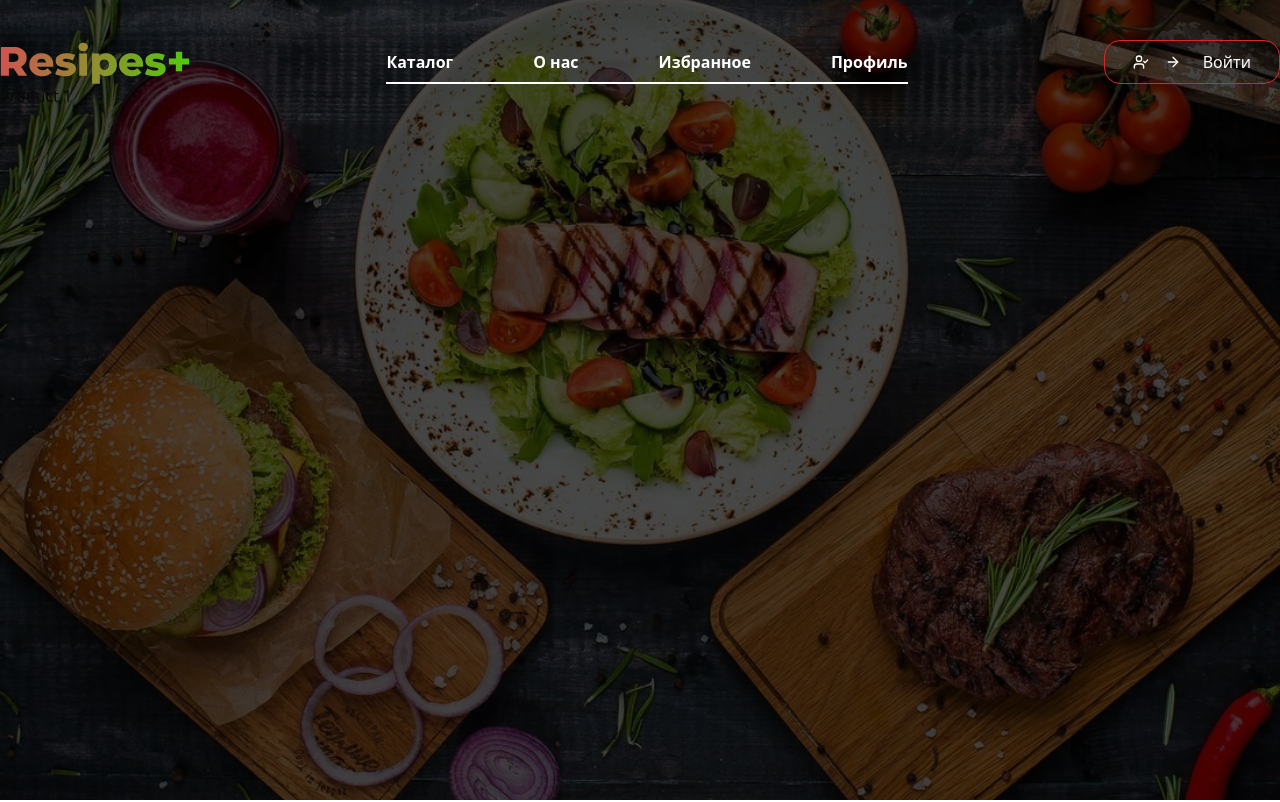
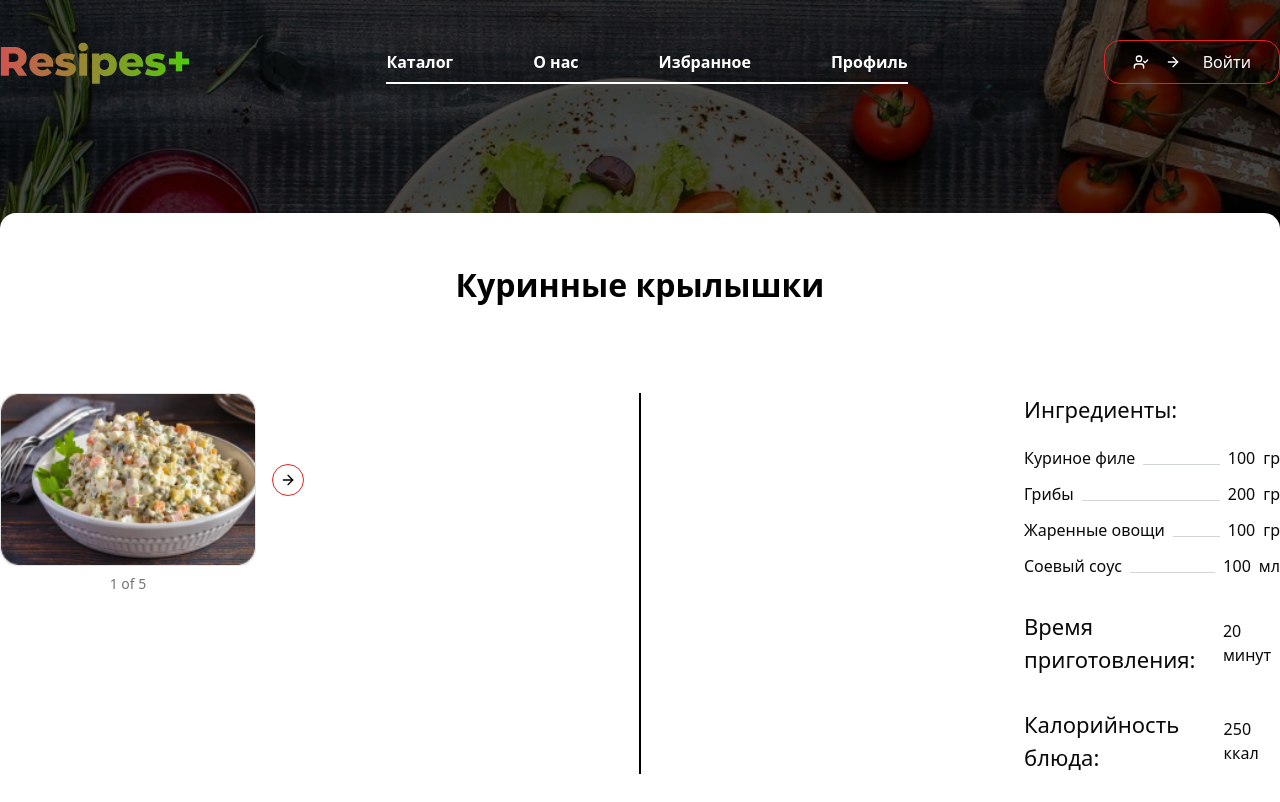
Before and after one commit to Flexerr22/Recipes, a Next.js app in the folder recipes/: page /product/1 in a window 1280 px wide. Shown: the top 802 px of the page. Built offline with nearby package versions, Linux system fonts and the light colour scheme.

Commit message:
Complited the page product_id and add some styles for searchInput

```diff
--- a/recipes/app/product/[id]/page.tsx
+++ b/recipes/app/product/[id]/page.tsx
@@ -1,3 +1,48 @@
-export default function ProductPage ({params: {id}}: {params: {id: string}}){
-    return <p>Product {id}</p>
+import { Container } from "@/components/shared/container";
+import { ProductCardId } from "@/components/shared/product-card-id";
+export default function ProductPage (){
+    return (
+        <div className="rounded-2xl py-12 h-[100vh] bg-white mt-[129px]">
+            <Container>
+                <ProductCardId
+                    name={"Куринные крылышки"}
+                    ingrediens={[
+                        {
+                            name: 'Куриное филе',
+                            value: 100,
+                            measure: 'гр'
+                        },
+                        {
+                            name: 'Грибы',
+                            value: 200,
+                            measure: 'гр'
+                        },
+                        {
+                            name: 'Жаренные овощи',
+                            value: 100,
+                            measure: 'гр'
+                        },
+                        {
+                            name: 'Соевый соус',
+                            value: 100,
+                            measure: 'мл'
+                        },
+                    ]}
+                    time={20}
+                    weight={250}
+                    steps={[
+                        {
+                            id: 1,
+                            image: '/olivie.png',
+                            description: 'Шоколад разломать на кусочки и вместе со сливочным маслом растопить на водяной бане, не переставая все время помешивать лопаткой или деревянной ложкой. Получившийся густой шоколадный соус снять с водяной бани и оставить остывать.'
+                        },
+                        {
+                            id: 2,
+                            image: '/olivie.png',
+                            description: 'Тем временем смешать яйца со ста граммами коричневого сахара: яйца разбить в отдельную миску и взбить, постепенно добавляя сахар. Взбивать можно при помощи миксера или вручную — как больше нравится, — но не меньше двух с половиной-трех минут.'
+                        }
+                    ]}            />
+            </Container>
+        </div>
+    )
 }
--- /dev/null
+++ b/recipes/components/shared/carouselforproduct.tsx
@@ -0,0 +1,67 @@
+import * as React from "react"
+
+import { Card, CardContent } from "@/components/ui/card"
+import {
+  Carousel,
+  CarouselContent,
+  CarouselItem,
+  CarouselNext,
+  CarouselPrevious,
+  type CarouselApi,
+} from "@/components/ui/carousel"
+
+import Image from 'next/image'
+
+
+export function CarouselDApiDemo() {
+  const [api, setApi] = React.useState<CarouselApi>()
+  const [current, setCurrent] = React.useState(0)
+  const [count, setCount] = React.useState(0)
+
+  React.useEffect(() => {
+    if (!api) {
+      return
+    }
+
+    setCount(api.scrollSnapList().length)
+    setCurrent(api.selectedScrollSnap() + 1)
+
+    api.on("select", () => {
+      setCurrent(api.selectedScrollSnap() + 1)
+    })
+  }, [api])
+
+  return (
+    <div>
+      <div className="flex flex-col items-center">
+        {/* Карусель */}
+        <Carousel setApi={setApi} className="flex rounded-2xl items-center w-[20vw]">
+          <CarouselContent>
+            {Array.from({ length: 5 }).map((_, index) => (
+              <CarouselItem key={index}>
+                <Card>
+                  <CardContent className="p-0">
+                    <Image
+                      src="/olivie.png"
+                      alt={"Название картинки"}
+                      width={400}
+                      height={200}
+                      className="object-cover h-full rounded-2xl"
+                    />
+                  </CardContent>
+                </Card>
+              </CarouselItem>
+            ))}
+          </CarouselContent>
+          <CarouselPrevious className="bg-white text-black"/>
+          <CarouselNext className="bg-white text-black"/>
+        </Carousel>
+
+        {/* Текст с текущим номером слайда */}
+        <div className="py-2 text-center text-sm text-muted-foreground">
+          {current} of {count}
+        </div>
+      </div>
+    </div>
+  )
+}
--- /dev/null
+++ b/recipes/components/shared/product-card-id.tsx
@@ -0,0 +1,69 @@
+'use client'
+import { cn } from "@/lib/utils"
+import { Title } from "./title"
+import { CarouselDApiDemo } from "./carouselforproduct"
+
+type Props = {
+    className?: string,
+    name: string,
+    steps: any[],
+    ingrediens: any[],
+    time: number,
+    weight: number
+
+}
+export const ProductCardId: React.FC<Props> = ({className, name, steps, ingrediens, time, weight}) => {
+    return (
+        <div className={cn("flex flex-col ", className)}>
+            <Title text={name} size="lg" className="font-bold text-center text-black"/>
+
+            <div className="flex mt-[84px] justify-between">
+                <CarouselDApiDemo />
+
+                <div className="border-[1px] border-black"></div>
+
+                <div className="flex flex-col w-[20vw] gap-8">
+                    <div className="flex flex-col gap-5">
+                        <Title className="font-medium text-[20px]" text={"Ингредиенты:"} ></Title>
+                        <div className="flex flex-col gap-3">
+                                {ingrediens.map((ingredient, i) => (
+                                    <div key={i} className="flex justify-between items-center">
+                                        <Title size="xs" className="font-light" text={ingredient.name}></Title>
+
+                                        <div className="flex-1 border-b border-gray-300 mx-2 mt-3"></div>
+
+                                        <div className="flex gap-2">
+                                        <Title size="xs" className="font-light" text={ingredient.value}></Title>
+                                        <Title size="xs" className="font-light" text={ingredient.measure}></Title>
+                                        </div>
+                                    </div>
+                                ))}
+                        </div>
+                    </div>
+
+                    <div className="flex justify-between items-center">
+                        <Title className="font-medium text-[20px]" text={"Время приготовления:"} ></Title>
+                        <Title size="xs" className="font-light" text={`${time} минут`}></Title>
+                    </div>
+
+                    <div className="flex justify-between items-center">
+                        <Title className="font-medium text-[20px]" text={"Калорийность блюда:"} ></Title>
+                        <Title size="xs" className="font-light" text={`${weight} ккал`}></Title>
+                    </div>
+
+                </div>
+            </div>
+
+            <Title size="sm" className="font-semibold mt-[92px] text-black" text={"Шаги приготовления:"} />
+
+            <div className="flex flex-col gap-[106px] pb-10 pt-[100px]">
+                    {steps.map((step, index) => (
+                            <div className="flex justify-between">
+                                <img key={index} src={step.image} width={400} height={300} />
+                                <p className="text-[16px] leading-10 font-light w-[30vw]"><span className="font-bold pr-5">{step.id}  </span> {step.description}</p>
+                            </div>
+                    ))}
+            </div>
+        </div>
+    )
+}
--- a/recipes/components/shared/products-group-list.tsx
+++ b/recipes/components/shared/products-group-list.tsx
@@ -13,7 +13,7 @@ export const ProductGroupList: React.FC<Props> = ({
     return (
         <div className={className}>
             <p className="text-[16px] font-semibold pl-12 pt-10">По запросу "куринные крылышки" найдено 6 рецептов</p>
-            <div className="grid grid-cols-3 rounded-[5px] gap-[50px] px-12 py-10">
+            <div className="grid grid-cols-2 rounded-[5px] gap-[50px] px-12 py-10">
                 {items.map((product, i) => (
                     <ProductCard
                         key={product.id}
--- a/recipes/components/shared/search.tsx
+++ b/recipes/components/shared/search.tsx
@@ -1,19 +1,35 @@
+'use client'
 import { cn } from "@/lib/utils"
 import { Input } from "../ui/input"
 import { Search } from "lucide-react";
+import { useRef, useState } from "react";
+import {useClickAway} from 'react-use'
 
 interface Props {
     className?: string
 }
 
 export const SearchInput: React.FC<Props> = ({className}) => {
+
+    const [focused, setFocused] = useState(false)
+    const ref = useRef(null)
+    useClickAway(ref, () => {
+        setFocused(false)
+    })
+
     return (
-        <div className={cn('justify-between relative',className)}>
+        <>
+        {focused && <div className="fixed top-0 left-0 bottom-0 right-0 bg-black/50 z-30 "></div>}
+        <div
+            ref={ref}
+            className={cn('justify-between relative z-30',className)}>
             <Search className="absolute top-1/2 translate-y-[-50%]  ml-[320px] left-3 h-5 text-gray-400"/>
             <Input
-            className="w-[645px] mt-11 mb-[77px] mx-auto border-none pl-11"
+            className="w-[645px] mt-11 mb-[77px] mx-auto border-none focus:ring-0 focus:border-transparent outline-none pl-11"
             placeholder="Поиск рецептов..."
+            onClick={() => setFocused(true)}
         />
         </div>
+        </>
     )
 }
--- a/recipes/components/ui/input.tsx
+++ b/recipes/components/ui/input.tsx
@@ -8,7 +8,7 @@ const Input = React.forwardRef<HTMLInputElement, React.ComponentProps<"input">>(
       <input
         type={type}
         className={cn(
-          "flex h-10 w-full rounded-md border border-input bg-background px-3 py-2 text-base ring-offset-background file:border-0 file:bg-transparent file:text-sm file:font-medium file:text-foreground placeholder:text-muted-foreground focus-visible:outline-none focus-visible:ring-2 focus-visible:ring-ring focus-visible:ring-offset-2 disabled:cursor-not-allowed disabled:opacity-50 md:text-sm",
+          "flex h-10 w-full rounded-md border border-input bg-background px-3 py-2 text-base ring-offset-background file:border-0 file:bg-transparent file:text-sm file:font-medium file:text-foreground placeholder:text-muted-foreground focus-visible:outline-none focus-visible:ring-0  focus-visible:ring-offset-0 disabled:cursor-not-allowed disabled:opacity-50 md:text-sm",
           className
         )}
         ref={ref}
--- a/recipes/package.json
+++ b/recipes/package.json
@@ -21,6 +21,7 @@
     "next": "^15.1.3",
     "react": "^19.0.0",
     "react-dom": "^19.0.0",
+    "react-use": "^17.6.0",
     "tailwind-merge": "^2.6.0",
     "tailwindcss-animate": "^1.0.7"
   },
```
Also changed, not shown: recipes/components/shared/product-card.tsx (+4 -4 lines), 1 other file (tests, documents, lock files or other folders).
